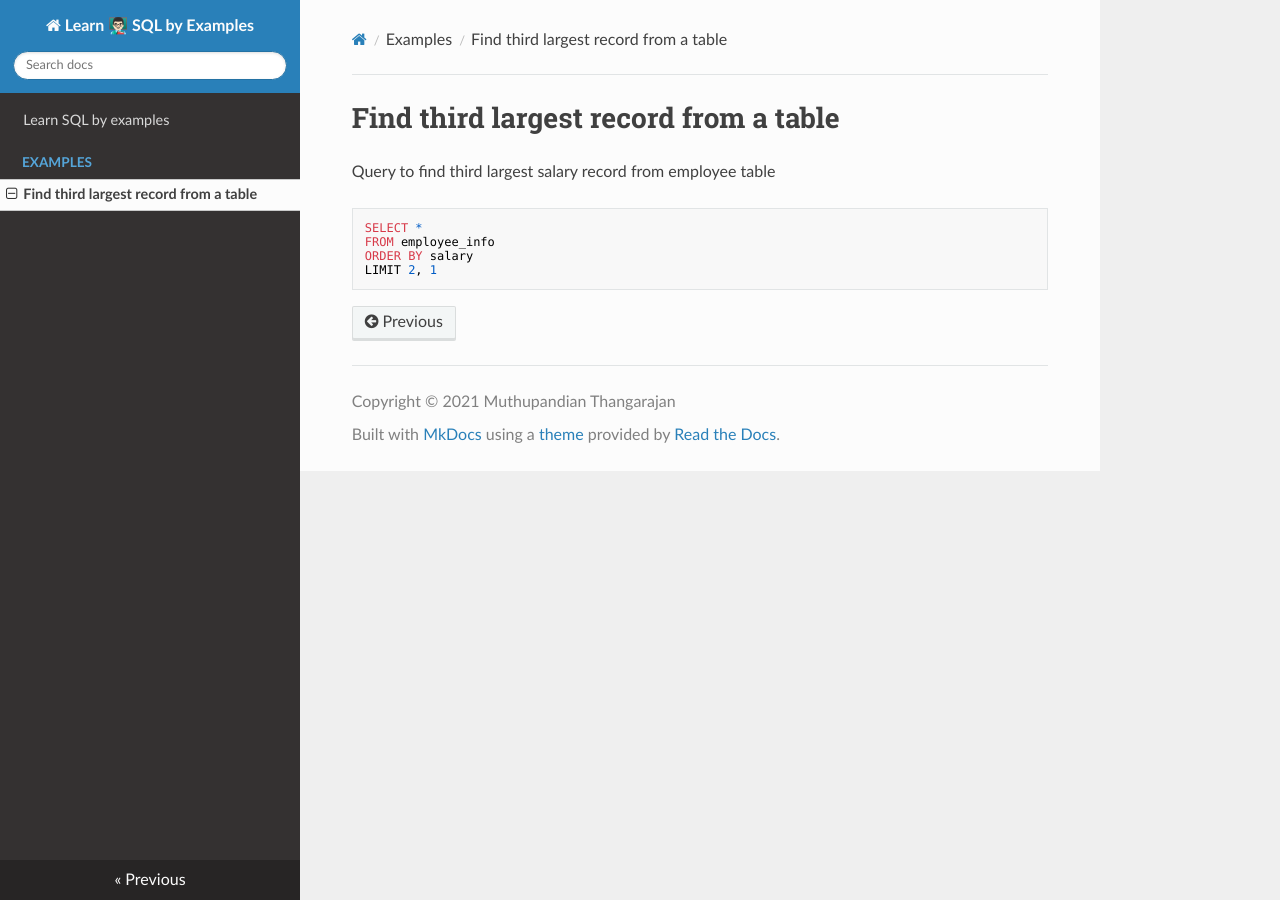
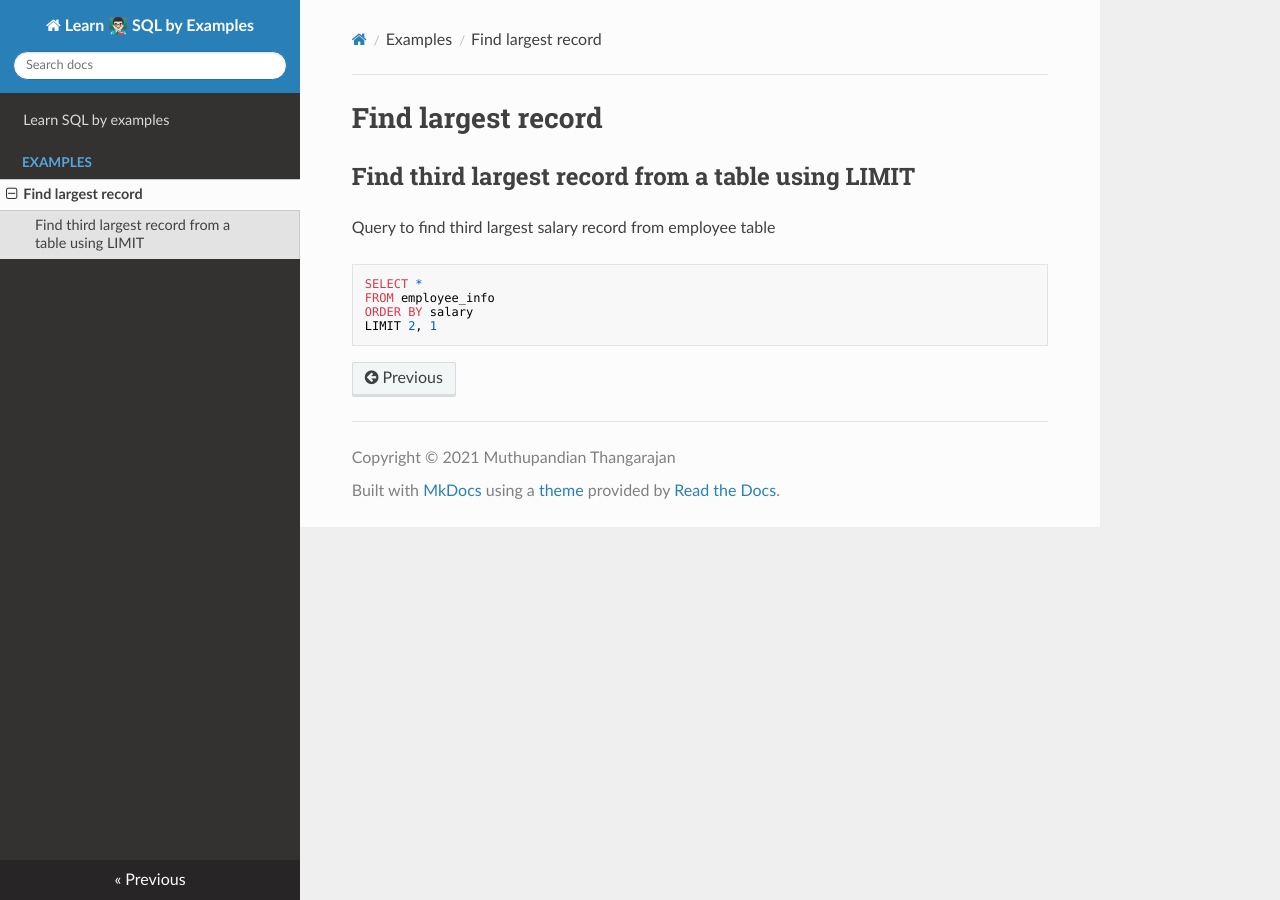
Before and after one commit to muthugit/learnsql, an MkDocs documentation site: the page built from docs/examples/find_largest.md, in a window 1280 px wide. Built offline with MkDocs 1.6.1, drawn with Linux system fonts in a browser that asks for light colours; nearby versions of some CDN libraries.

Commit message:
Update find_largest.md

```diff
--- a/docs/examples/find_largest.md
+++ b/docs/examples/find_largest.md
@@ -1,4 +1,6 @@
-# Find third largest record from a table
+# Find largest record
+
+## Find third largest record from a table using LIMIT
 
 Query to find third largest salary record from employee table
 
```
